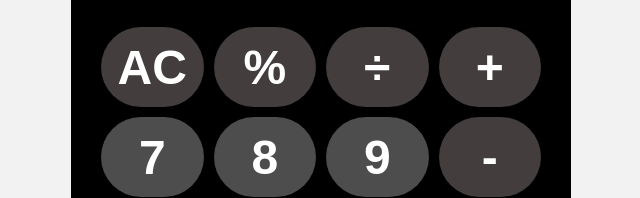
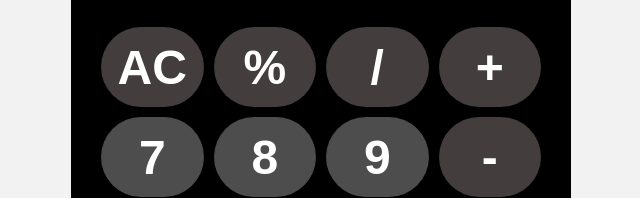
Before and after one commit to Prathamm1/calculator, a plain HTML site: page index.html in a window 1280 px wide. Shown: the part 220-418 px from the top of the page, 319-959 px from the left. Drawn offline with Linux system fonts and the light colour scheme.

Commit message:
Update index.html

```diff
--- a/index.html
+++ b/index.html
@@ -13,7 +13,7 @@
     <div id="keys">
         <button onclick="clearDisplay()"class="operator-btn">AC</button>
         <button onclick="appendToDisplay('%')"class="operator-btn">%</button>
-        <button onclick="appendToDisplay('÷')"class="operator-btn">÷</button>
+        <button onclick="appendToDisplay('/')"class="operator-btn">/</button>
         <button onclick="appendToDisplay('+')" class="operator-btn">+</button>
         <button onclick="appendToDisplay('7')">7</button>
         <button onclick="appendToDisplay('8')">8</button>
```
